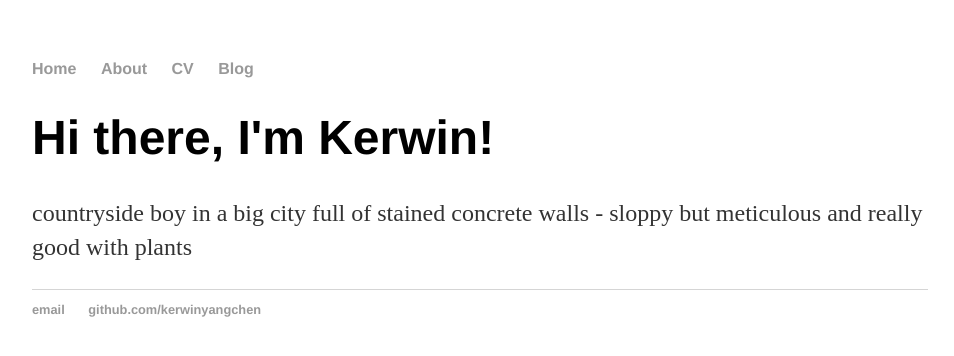
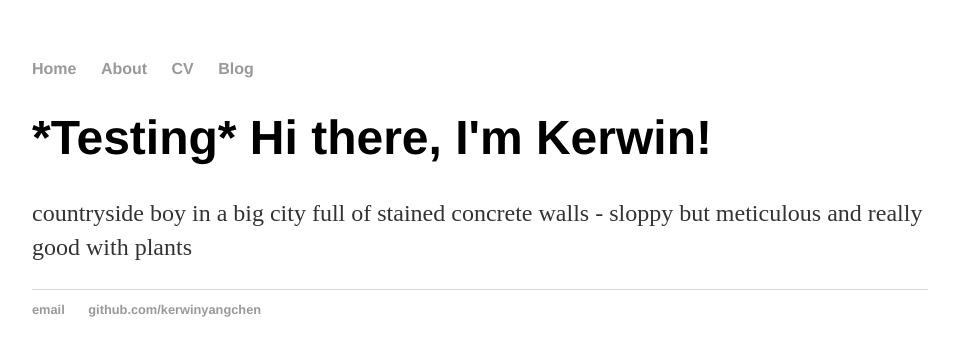
Before and after one commit to kerwinyangchen/kerwinyangchen.github.io, a Jekyll site: the page built from index.html, in a window 1280 px wide. Shown: the top 356 px of the page, without its empty margins (160-1114 px from the left). Built offline with Jekyll 4.4.1, drawn with Linux system fonts in a browser that asks for light colours.

Commit message:
Update index.html
updated index.html to use default layout.

```diff
--- a/index.html
+++ b/index.html
@@ -1,30 +1,8 @@
-<!DOCTYPE html>
-<html>
-	<head>
-		<title>Kerwin Chen, Testing</title>
-		<!-- link to main stylesheet -->
-		<link rel="stylesheet" type="text/css" href="/css/main.css">
-	</head>
-	<body>
-		<nav>
-    		<ul>
-        		<li><a href="/">Home</a></li>
-	        	<li><a href="/about">About</a></li>
-        		<li><a href="/cv">CV</a></li>
-        		<li><a href="/blog">Blog</a></li>
-    		</ul>
-		</nav>
-		<div class="container">
+---
+layout: default
+title: Kerwin Chen
+---
     		<div class="blurb">
-        		<h1>Hi there, I'm Kerwin!</h1>
+        		<h1> *Testing* Hi there, I'm Kerwin!</h1>
 				<p>countryside boy in a big city full of stained concrete walls - sloppy but meticulous and really good with plants</p>
     		</div><!-- /.blurb -->
-		</div><!-- /.container -->
-		<footer>
-    		<ul>
-        		<li><a href="mailto:kerwinyangchen@gmail.com">email</a></li>
-        		<li><a href="https://github.com/kerwinyangchen">github.com/kerwinyangchen</a></li>
-			</ul>
-		</footer>
-	</body>
-</html>
```
